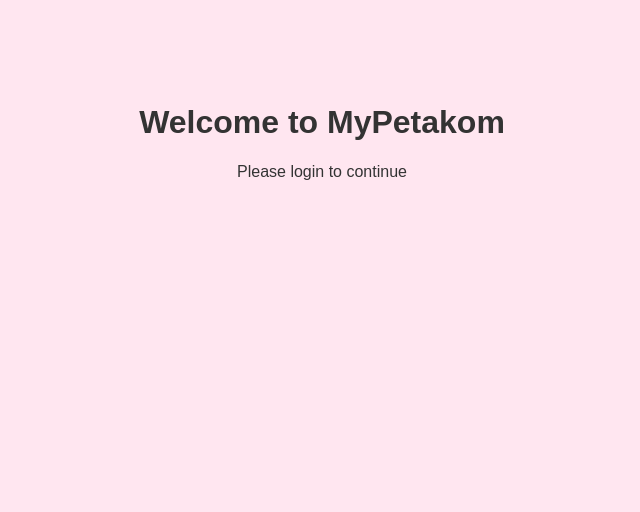
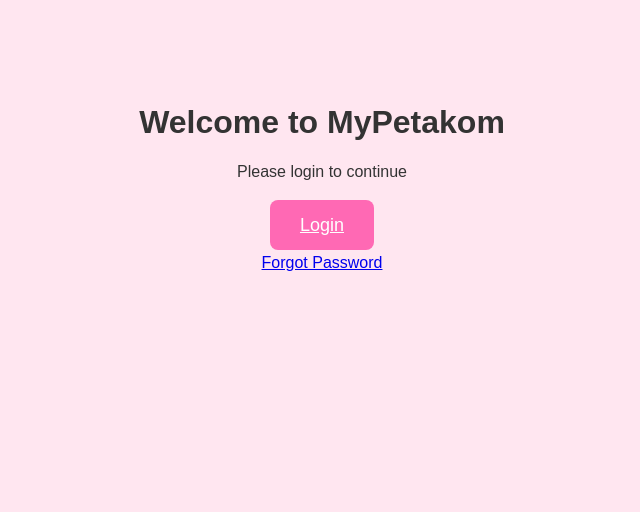
Before and after one commit to Lailerrrr/MyPetakom, a PHP site: the page made by web page.php in a window 1280 px wide. Shown: the part 137-649 px from the top of the page, without its empty margins (318-958 px from the left). Run offline with PHP 8.4, Linux system fonts and the light colour scheme.

Commit message:
update login button

```diff
--- a/web page.php
+++ b/web page.php
@@ -23,7 +23,13 @@
     <main>
 
       <h1>Welcome to MyPetakom </h1>
-      <p>Please login to continue</p>
+      <p>Please login to continue</p><br>
+       <div class="form-actions">
+        <a href="login.php" class="login-button">Login</a>
+        <br><br>
+        <a href="forgot-password.php" class="forgot-link">Forgot Password</a>
+  </div>
+
 
     </main>
 
```
